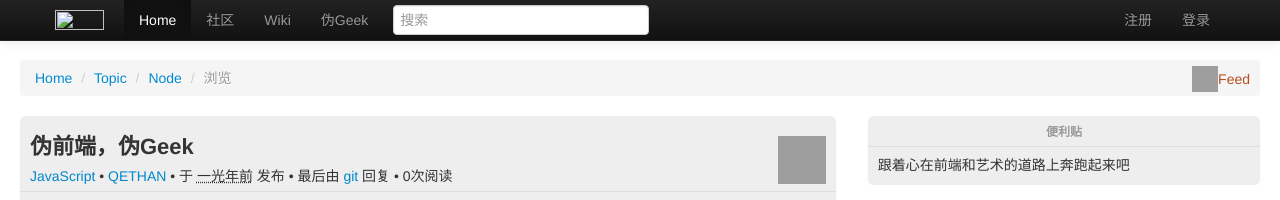
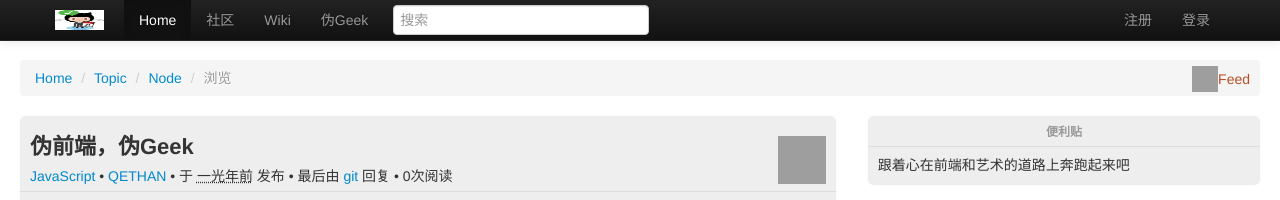
Before and after one commit to QETHAN/jekyll_demo, a Jekyll site: the page built from _posts/2013-05-23-bootstrap_demo1.html, in a window 1280 px wide. Shown: the top 200 px of the page. Built offline with Jekyll 4.4.1, drawn with Linux system fonts in a browser that asks for light colours; grey boxes are pictures that could not be loaded.

Commit message:
img fix1

```diff
--- a/_posts/2013-05-23-bootstrap_demo1.html
+++ b/_posts/2013-05-23-bootstrap_demo1.html
@@ -199,7 +199,7 @@ title: bootstrap_demo1
 			<div class="container">
 
 				<a class="brand" href="#">
-					<img style="width:49px;height:20px;" src="./github3.jpeg"></a>
+					<img style="width:49px;height:20px;" src="{{site.baseurl}}github3.jpeg"></a>
 				<ul class="nav">
 					<li class="active">
 						<a href="#">Home</a>
```
